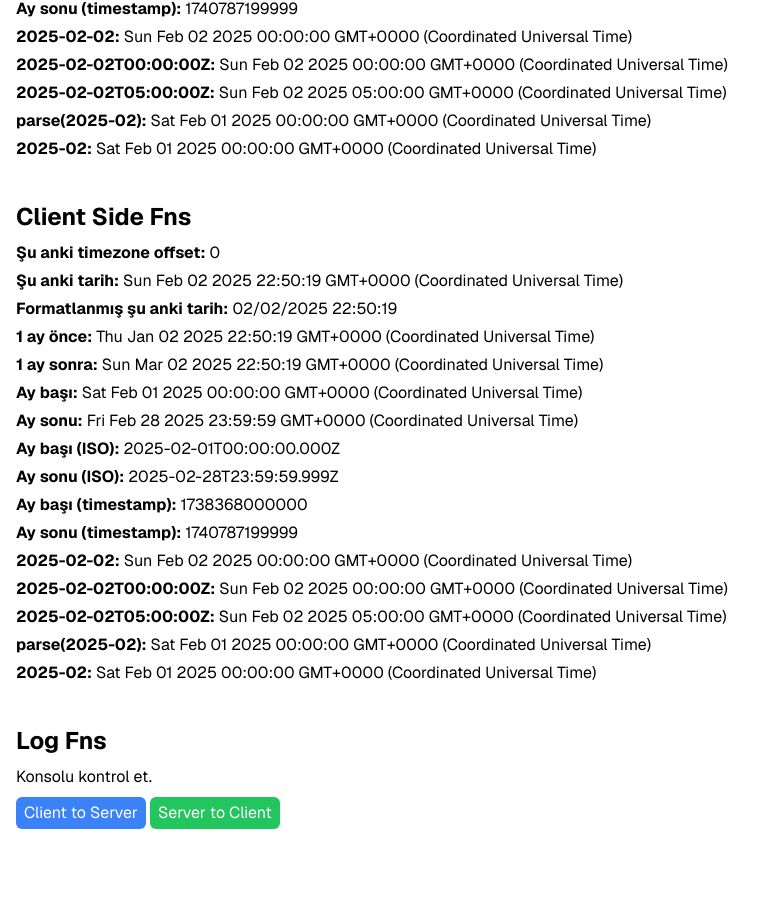
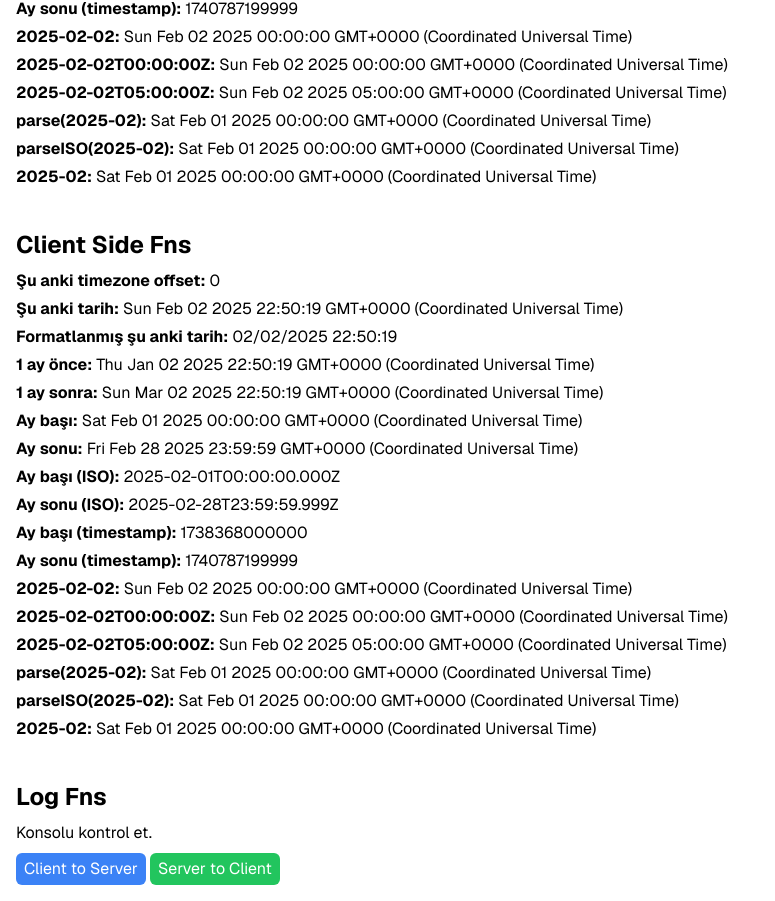
Before and after one commit to mehmetext/date-fns-next, a Next.js app: page / in a window 1280 px wide. Shown: the part 339-1240 px from the top of the page, without its empty margins (0-775 px from the left). Before the commit the page ends 1184 px from the top, so only its background shows below. Built offline with nearby package versions, Linux system fonts and the light colour scheme.

Commit message:
feat: add parseISO

```diff
--- a/src/app/components/client-side-fns.tsx
+++ b/src/app/components/client-side-fns.tsx
@@ -5,6 +5,7 @@ import {
   endOfMonth,
   format,
   parse,
+  parseISO,
   startOfMonth,
   subMonths,
 } from "date-fns";
@@ -66,6 +67,9 @@ export default function ClientSideFns() {
           {parse("2025-02", "yyyy-MM", new Date()).toString()}
         </p>
         <p>
+          <b>parseISO(2025-02):</b> {parseISO("2025-02").toString()}
+        </p>
+        <p>
           <b>2025-02:</b> {new Date("2025-02").toString()}
         </p>
       </div>
--- a/src/app/components/server-side-fns.tsx
+++ b/src/app/components/server-side-fns.tsx
@@ -3,6 +3,7 @@ import {
   endOfMonth,
   format,
   parse,
+  parseISO,
   startOfMonth,
   subMonths,
 } from "date-fns";
@@ -66,6 +67,9 @@ export default function ServerSideFns() {
           {parse("2025-02", "yyyy-MM", new Date()).toString()}
         </p>
         <p>
+          <b>parseISO(2025-02):</b> {parseISO("2025-02").toString()}
+        </p>
+        <p>
           <b>2025-02:</b> {new Date("2025-02").toString()}
         </p>
       </div>
```
